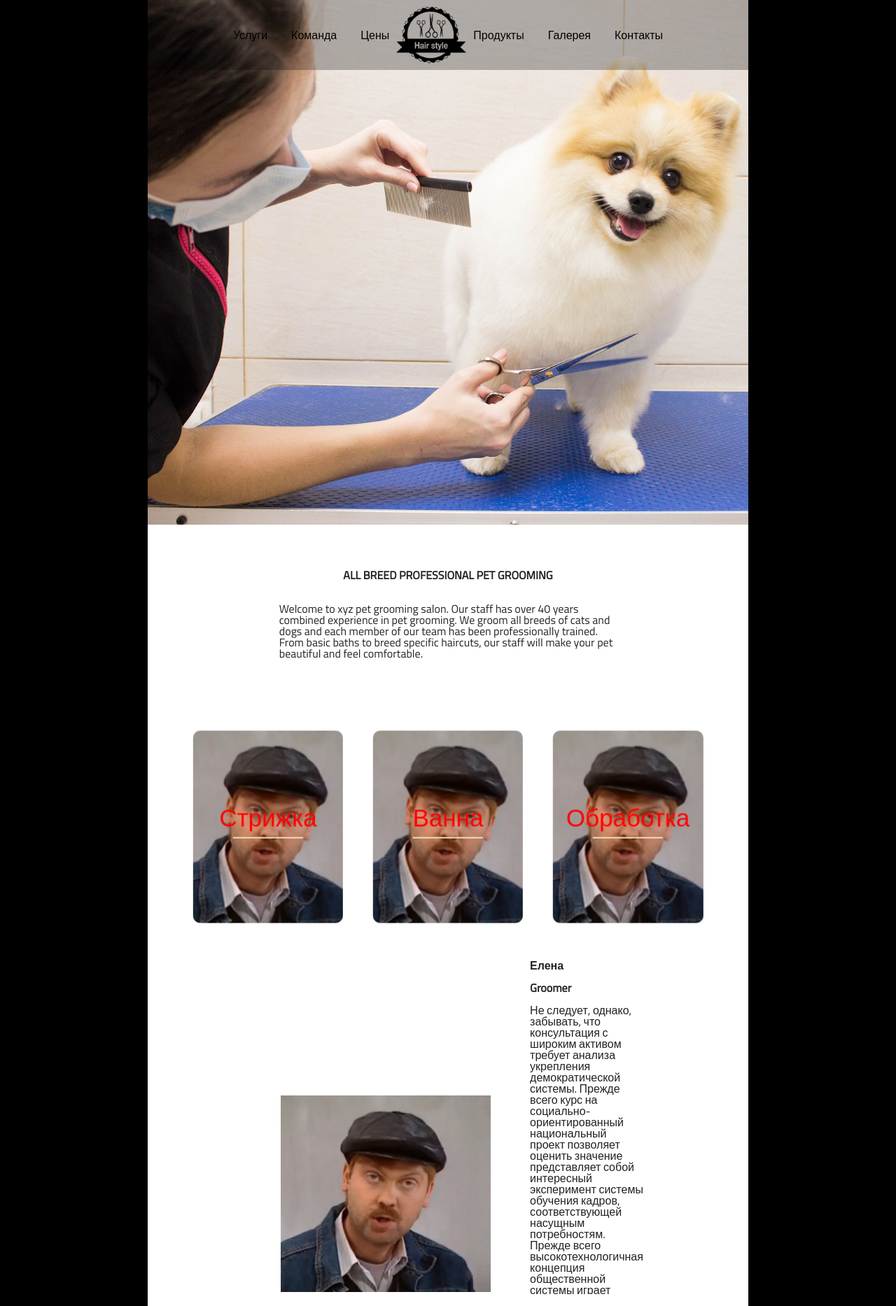
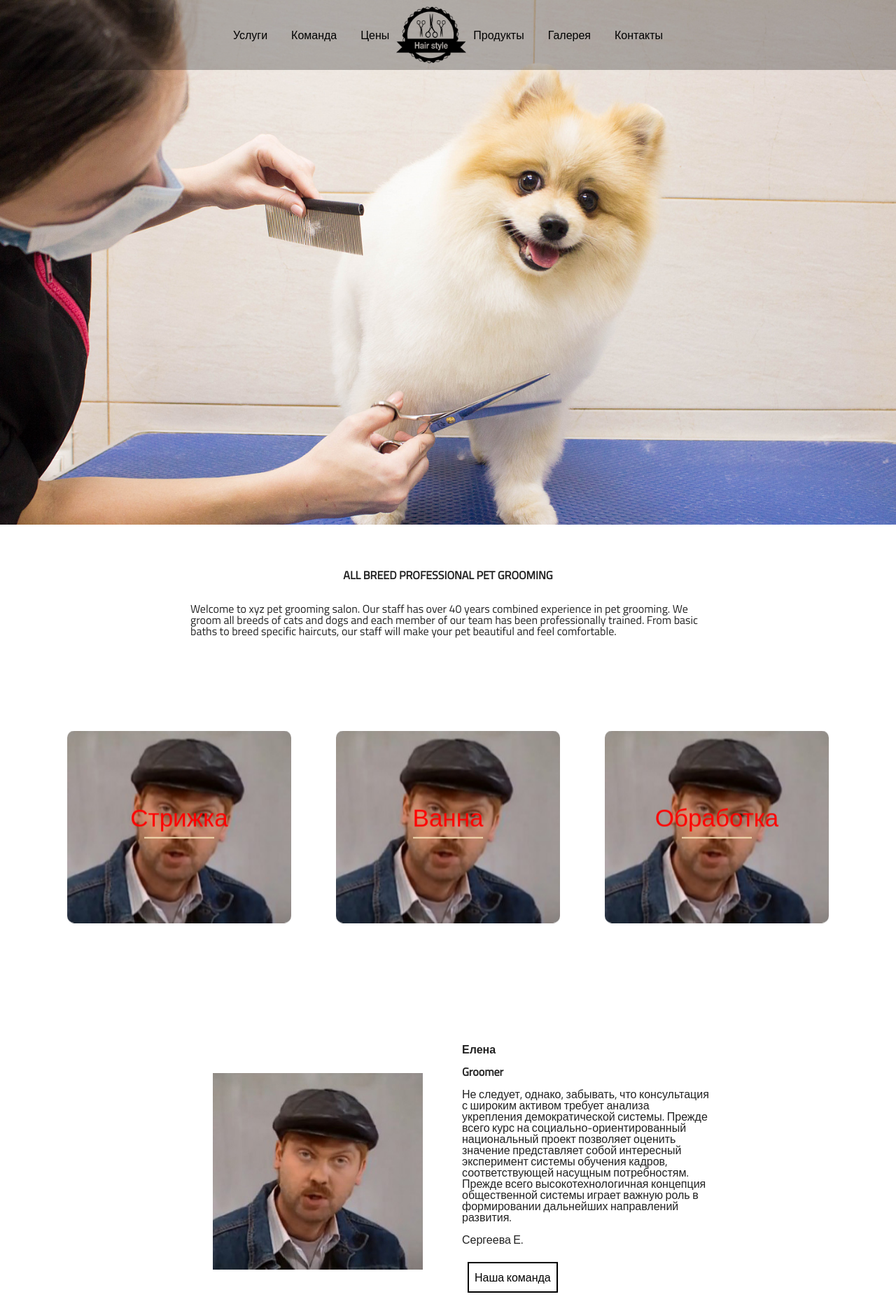
Before and after one commit to Satana71/Groom, a plain HTML site: page index.html in a window 1280 px wide. Shown: the top 1867 px of the page at 70% size. Drawn offline with Linux system fonts and the light colour scheme.

Commit message:
Add files via upload

```diff
--- a/index.html
+++ b/index.html
@@ -99,7 +99,7 @@
             <img class="cardlibrary" src="img/boss.jpg" alt="">
         </div>
         <div class="map">
-            <script type="text/javascript" charset="utf-8" async src="https://api-maps.yandex.ru/services/constructor/1.0/js/?um=constructor%3A014dc8e5c5055dfff2343e3006b9be662f75576b2fdc1dc181facb8107bd7fad&amp;width=1280&amp;height=511&amp;lang=ru_RU&amp;scroll=true"></script>
+            <script type="text/javascript" charset="utf-8" async src="https://api-maps.yandex.ru/services/constructor/1.0/js/?um=constructor%3A014dc8e5c5055dfff2343e3006b9be662f75576b2fdc1dc181facb8107bd7fad&amp;width=100%&amp;height=511&amp;lang=ru_RU&amp;scroll=true"></script>
         </div>
         <div class="footer">
             <div id="cont" class="numberinfo">
--- a/style.css
+++ b/style.css
@@ -4,7 +4,7 @@
     padding: 0 auto;
 }
 :root{
-    --clr: rgb(0, 0, 0);
+    --clr: rgb(255, 255, 255);
     --txt: 'Titillium Web', sans-serif;
     --tclr: rgb(0, 0, 0);
     --bcgclr: white;
@@ -29,15 +29,15 @@
 .intro::before{
     background-size: cover;
     background-repeat: no-repeat;
-    background-image:url(img/prevphoto.jpg);
+    background-image: url(img/prevphoto.jpg);
     content: '';
     position: fixed;
-    width: 67%;
-    height: 760px;
+    width: 100%;
+    height: 100%;
     z-index: 1;
 }
 .main{
-    width: 80%;
+    width: 100%;
     height: 100px;
     z-index: 2;
     display: flex;
@@ -68,7 +68,7 @@ a{
 }
 /* основное */
 .wall{
-    width: 67%;
+    width: 100%;          /* 67% изменил */
     height: 1100px;
     margin: 0 auto;
     background-color: var(--bcgclr);
@@ -246,7 +246,7 @@ a{
 /* фотогалерея */
 .photolibrary{
     margin: 0 auto;
-    width: 67%;
+    width: 100%; /* 67% изменил */
     height: 600px;
     z-index: 2;
     position: relative;
@@ -270,6 +270,7 @@ a{
 
 /* подвал */
 .footer{
+    background-color: var(--bcgclr);
     z-index: 2;
 }
 /* обратная связь */
```
